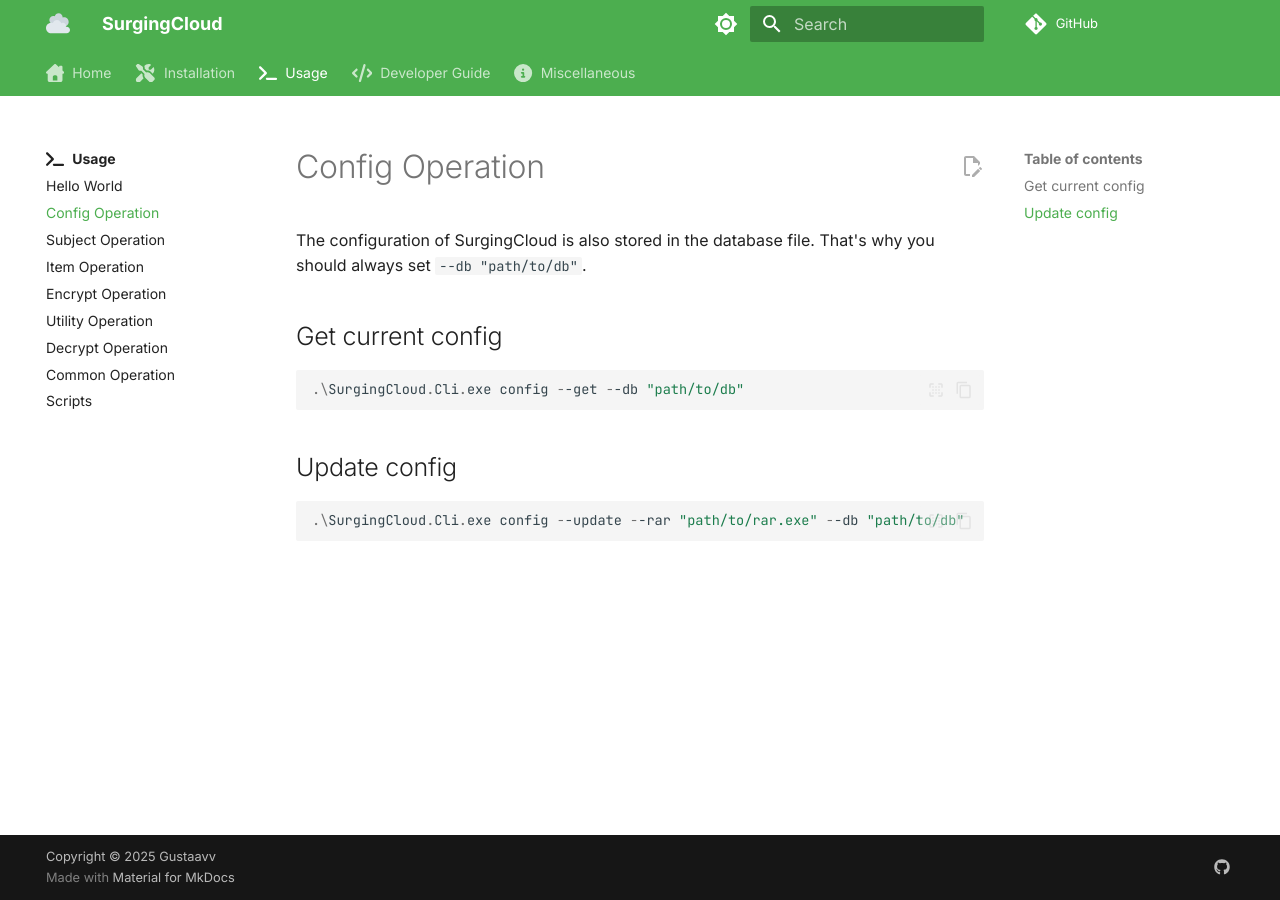
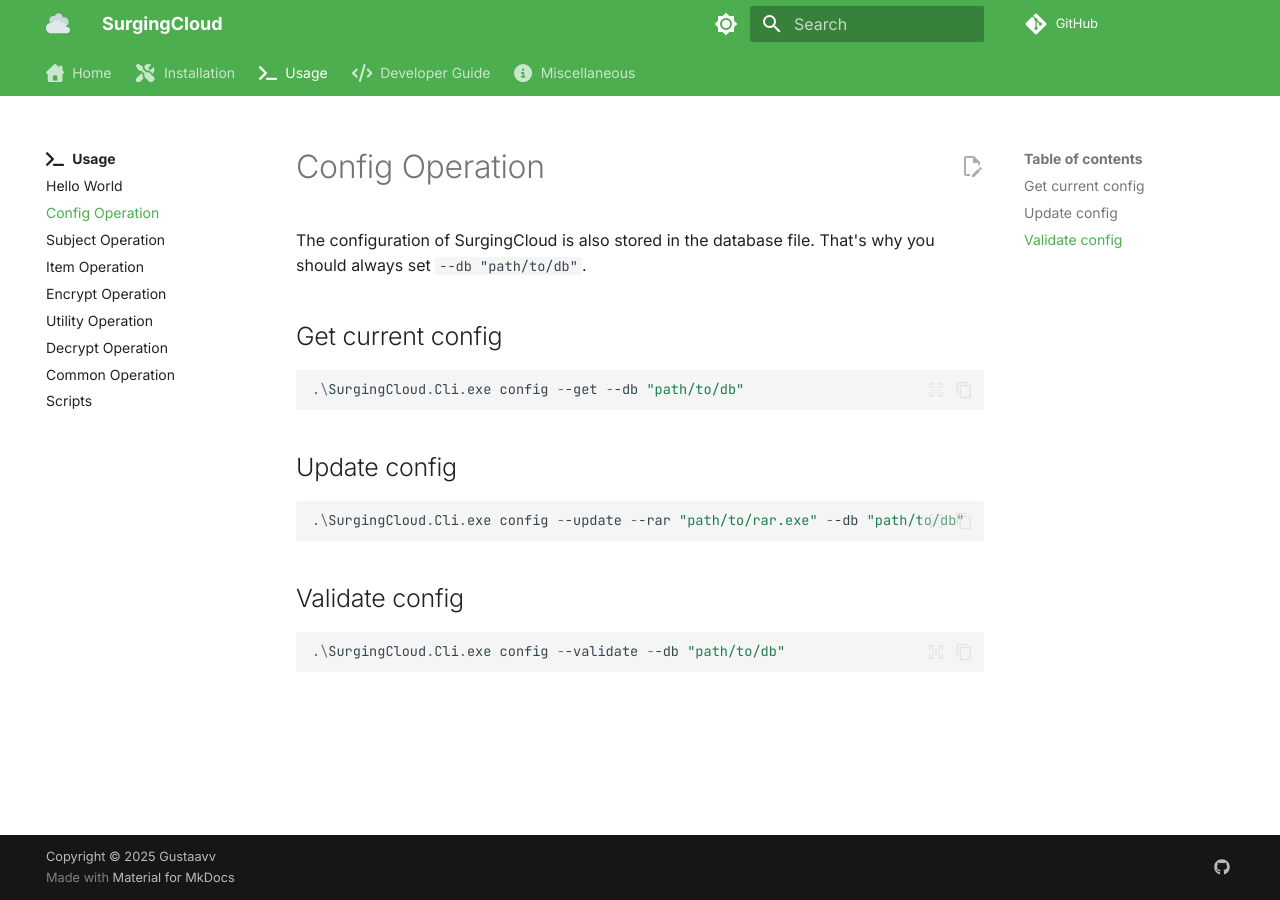
Before and after one commit to gustaavv/SurgingCloud, an MkDocs documentation site: the page built from docs/usage/config.md, in a window 1280 px wide. Built offline with MkDocs 1.6.1 and Material for MkDocs 9.7.7, drawn with Linux system fonts in a browser that asks for light colours; comment, search, counter and statistics services are not loaded.

Commit message:
update doc

````diff
--- a/docs/usage/config.md
+++ b/docs/usage/config.md
@@ -15,3 +15,9 @@ The configuration of SurgingCloud is also stored in the database file. That's wh
 ```powershell
 .\SurgingCloud.Cli.exe config --update --rar "path/to/rar.exe" --db "path/to/db"
 ```
+
+## Validate config
+
+```powershell
+.\SurgingCloud.Cli.exe config --validate --db "path/to/db"
+```
````
